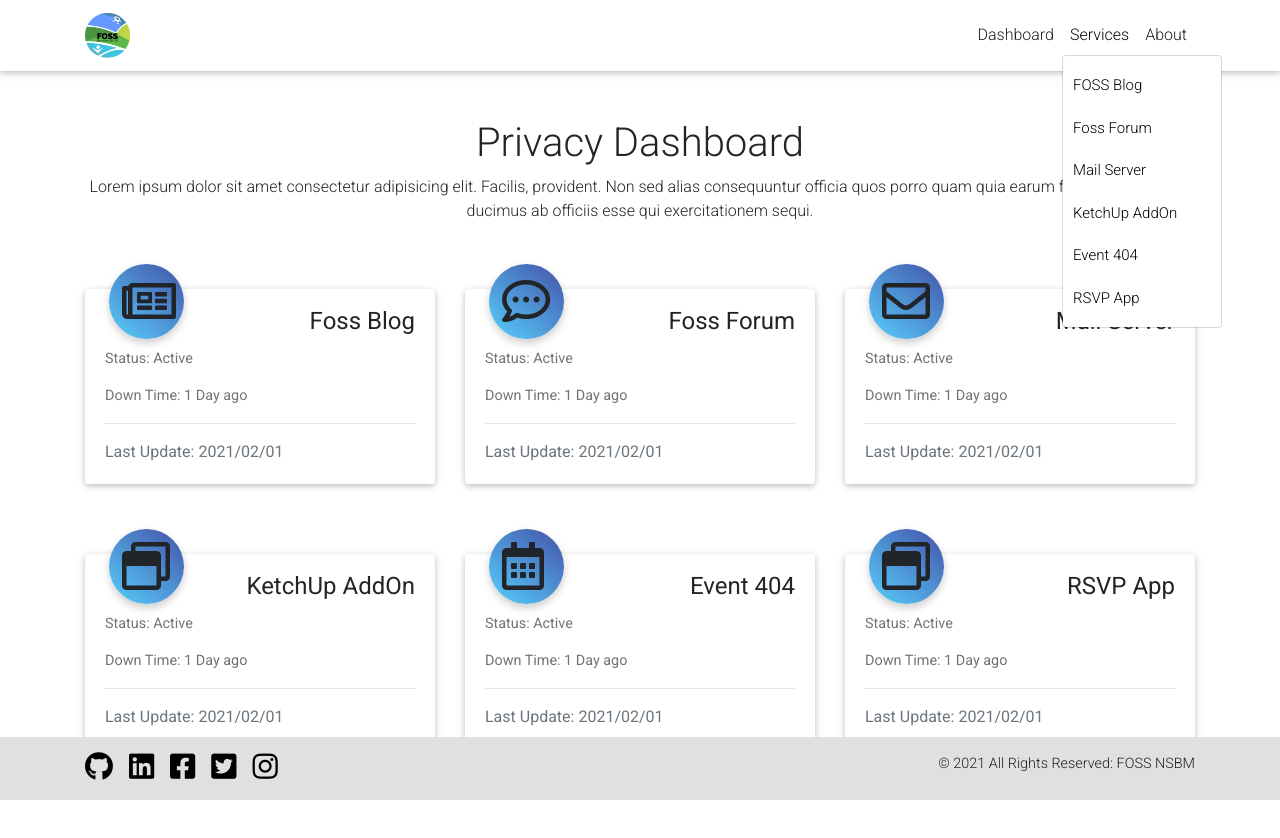
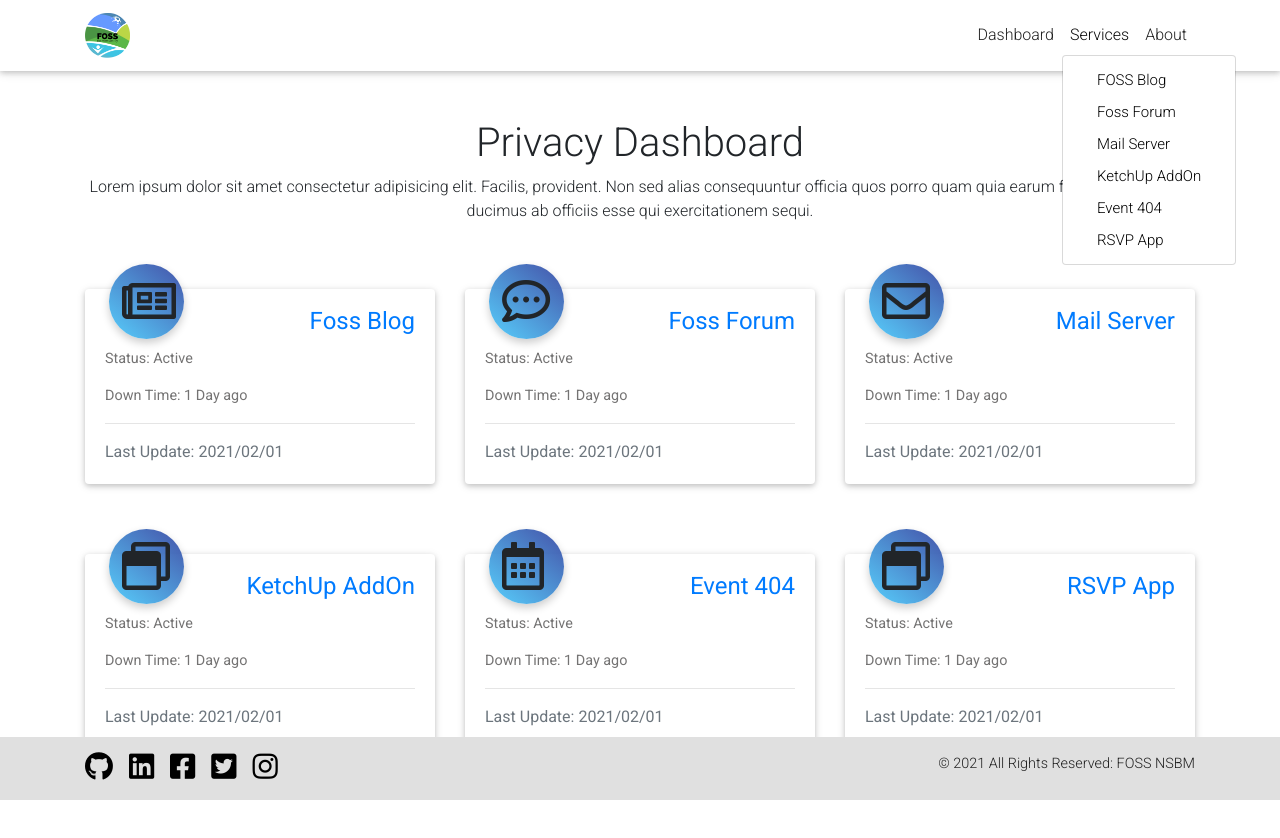
Before and after one commit to fossnsbm/Privacy-Dashboad, a React (Create React App) app: page / in a window 1280 px wide. Both pictures are taken after a click on the element "Services". Shown: the top 838 px of the page. Built offline with nearby package versions, Linux system fonts and the light colour scheme.

Commit message:
Routing add for the card

```diff
--- a/src/App.js
+++ b/src/App.js
@@ -1,64 +1,26 @@
-import React, { Component } from "react";
-import { BrowserRouter, Route, Switch } from "react-router-dom";
-
-import Card from "./Components/Card/Card";
-import Nav from "./Components/NavBar/Nav";
-import Content from "./Components/Content/Content";
-import About from "./Components/pages/about/about.jsx";
-import Blog from "./Components/pages/blog/Blog.jsx";
-import Footer from "./Components/Footer/Footer";
-import MailServer from "./Components/pages/mailServer/mailServer";
-import Forum from "./Components/pages/forum/forum";
-import KetchUp from "./Components/pages/ketchUp/ketchUp";
-import Event404 from "./Components/pages/event404/event404";
-import RSVPapp from "./Components/pages/RSVP/RSVPapp";
+import React from "react";
+import { BrowserRouter as Router, Switch } from "react-router-dom";
 
 import './App.css';
+import Nav from "./Components/NavBar/Nav";
+import Footer from "./Components/Footer/Footer";
+import routes, { RoutWithSubRoutes } from './routes'
 
-export default class App extends Component {
-  render() {
-    return (
-      <div>
+export default function App() {
+  return (
+    <div>
         <div className='app'>
-        <BrowserRouter>
+        <Router>
           <Nav />
           <Switch>
-            <Route path="/about">
-              <About />
-            </Route>
-            <Route path="/Blog">
-              <Blog />
-            </Route>
-
-            <Route path="/forum">
-              <Forum />
-            </Route>
-
-            <Route path="/mailserver">
-              <MailServer />
-            </Route>
-
-            <Route path="/ketchup">
-              <KetchUp />
-            </Route>
-
-            <Route path="/event404">
-              <Event404 />
-            </Route>
-
-            <Route path="/rsvp">
-              <RSVPapp />
-            </Route>
-
-            <Route path="/">
-              <Content />
-              <Card />
-            </Route>
+              {routes.map((route, i) => (
+                <RoutWithSubRoutes key={i} {...route} />
+              )
+              )}
           </Switch>
-        </BrowserRouter>
+        </Router>
         </div>
         <Footer/>
       </div>
-    );
-  }
+  )
 }
--- a/src/Components/Card/CardItem.jsx
+++ /dev/null
@@ -1,28 +0,0 @@
-import { MDBCard, MDBCardBody, MDBCardText, MDBCardTitle } from 'mdbreact'
-import React, { Component } from 'react'
-import {MDBCol, MDBCardHeader} from 'mdbreact';
-
-export default class CardItem extends Component {
-    render() {
-        return (
-            <React.Fragment>
-                <MDBCol sm="12" md="6" lg="4">
-                    <MDBCard className="mcard">
-                        <MDBCardHeader className="view view-cascade gradient-card-header blue-gradient-rgba py-2 mx-4 mb-3 mcardheader">
-                            <i className={`${this.props.icon} fa-3x ico`}></i>
-                        </MDBCardHeader>
-                        <MDBCardBody cascade className="text-right">
-                            <MDBCardTitle className="mcardtitle">{this.props.title}</MDBCardTitle>
-                            <MDBCardText className="mcardtext">{`Status: ${this.props.status}`}</MDBCardText>
-                            <MDBCardText className="mcardtext">{`Down Time: ${this.props.downTime}`}</MDBCardText>
-                            <hr/>
-                            <div className="text-left text-muted">
-                                {`Last Update: ${this.props.lastUpdate}`}
-                            </div>
-                        </MDBCardBody>
-                    </MDBCard>
-                </MDBCol>
-            </React.Fragment>
-        )
-    }
-}
--- a/src/Components/NavBar/Nav.jsx
+++ b/src/Components/NavBar/Nav.jsx
@@ -62,20 +62,21 @@
                         Services
                     </MDBDropdownToggle>
                     <MDBDropdownMenu className="dropdown-default">
-                      <MDBDropdownItem href="/Blog">FOSS Blog</MDBDropdownItem>
-                      <MDBDropdownItem href="/forum">
-                        Foss Forum
+                      <MDBDropdownItem><Link to="/blog">FOSS Blog</Link></MDBDropdownItem>
+
+                      <MDBDropdownItem>
+                        <Link to="/forum">Foss Forum</Link>
                       </MDBDropdownItem>
-                      <MDBDropdownItem href="/mailserver">
-                        Mail Server
+                      <MDBDropdownItem>
+                        <Link to="/mailserver">Mail Server</Link>
                       </MDBDropdownItem>
-                      <MDBDropdownItem href="/ketchup">
-                        KetchUp AddOn
+                      <MDBDropdownItem>
+                        <Link to="/ketchup">KetchUp AddOn</Link>
                       </MDBDropdownItem>
-                      <MDBDropdownItem href="event404">
-                        Event 404
+                      <MDBDropdownItem>
+                        <Link to="/event404">Event 404</Link>
                       </MDBDropdownItem>
-                      <MDBDropdownItem href="/rsvp">RSVP App</MDBDropdownItem>
+                      <MDBDropdownItem><Link to="/rsvp">RSVP App</Link></MDBDropdownItem>
                     </MDBDropdownMenu>
                   </MDBDropdown>
                 </MDBNavItem>
--- a/src/Components/pages/about/content.jsx
+++ b/src/Components/pages/about/content.jsx
@@ -5,9 +5,7 @@
   return (
     <>
       <div className="container ">
-        <h2 className="font-size-lg-3 font-size-sm-2 font-size-1 mb-4 ">
           <h1 className="topic">About page</h1>
-        </h2>
       </div>
 
       <h6 className="container mb-4">
--- a/src/Components/Card/Card.jsx
+++ b/src/Components/pages/landingPage/Card/Card.jsx
@@ -16,7 +16,8 @@
                     title: 'Foss Blog',
                     status: 'Active',
                     downTime: '1 Day ago',
-                    lastUpdate: '2021/02/01'
+                    lastUpdate: '2021/02/01',
+                    path: '/blog'
                 },
                 {
                     id: 2,
@@ -24,7 +25,8 @@
                     title: 'Foss Forum',
                     status: 'Active',
                     downTime: '1 Day ago',
-                    lastUpdate: '2021/02/01'
+                    lastUpdate: '2021/02/01',
+                    path: '/forum'
                 },
                 {
                     id: 3,
@@ -32,7 +34,8 @@
                     title: 'Mail Server',
                     status: 'Active',
                     downTime: '1 Day ago',
-                    lastUpdate: '2021/02/01'
+                    lastUpdate: '2021/02/01',
+                    path: '/mailserver'
                 },
                 {
                     id: 4,
@@ -40,7 +43,8 @@
                     title: 'KetchUp AddOn',
                     status: 'Active',
                     downTime: '1 Day ago',
-                    lastUpdate: '2021/02/01'
+                    lastUpdate: '2021/02/01',
+                    path: '/ketchup'
                 },
                 {
                     id: 5,
@@ -48,7 +52,8 @@
                     title: 'Event 404',
                     status: 'Active',
                     downTime: '1 Day ago',
-                    lastUpdate: '2021/02/01'
+                    lastUpdate: '2021/02/01',
+                    path: '/event404'
                 },
                 {
                     id: 6,
@@ -56,7 +61,8 @@
                     title: 'RSVP App',
                     status: 'Active',
                     downTime: '1 Day ago',
-                    lastUpdate: '2021/02/01'
+                    lastUpdate: '2021/02/01',
+                    path: '/rsvp'
                 }
             ]
         }
@@ -72,6 +78,7 @@
                 status={detail.status}
                 downTime={detail.downTime}
                 lastUpdate={detail.lastUpdate}
+                path={detail.path}
                 />
             );
         });
--- /dev/null
+++ b/src/Components/pages/landingPage/Card/CardItem.jsx
@@ -0,0 +1,32 @@
+import { MDBCard, MDBCardBody, MDBCardText, MDBCardTitle } from 'mdbreact'
+import React, { Component } from 'react'
+import {MDBCol, MDBCardHeader} from 'mdbreact';
+import { Link } from 'react-router-dom';
+
+export default class CardItem extends Component {
+    render() {
+        return (
+            <React.Fragment>
+                <MDBCol sm="12" md="6" lg="4">
+
+                        <MDBCard className="mcard">
+                            <MDBCardHeader className="view view-cascade gradient-card-header blue-gradient-rgba py-2 mx-4 mb-3 mcardheader">
+                                <i className={`${this.props.icon} fa-3x ico`}></i>
+                            </MDBCardHeader>
+                            <Link to={`${this.props.path}`}>
+                            <MDBCardBody cascade className="text-right">
+                                <MDBCardTitle className="mcardtitle">{this.props.title}</MDBCardTitle>
+                                <MDBCardText className="mcardtext">{`Status: ${this.props.status}`}</MDBCardText>
+                                <MDBCardText className="mcardtext">{`Down Time: ${this.props.downTime}`}</MDBCardText>
+                                <hr/>
+                                <div className="text-left text-muted">
+                                    {`Last Update: ${this.props.lastUpdate}`}
+                                </div>
+                            </MDBCardBody>
+                            </Link>
+                        </MDBCard>
+                </MDBCol>
+            </React.Fragment>
+        )
+    }
+}
--- /dev/null
+++ b/src/Components/pages/landingPage/LandingPage.jsx
@@ -0,0 +1,13 @@
+import React from 'react'
+
+import Card from "./Card/Card";
+import Content from "./Content/Content";
+
+export default function LandingPage() {
+    return (
+        <div>
+            <Content />
+            <Card />
+        </div>
+    )
+}
--- /dev/null
+++ b/src/routes.jsx
@@ -0,0 +1,61 @@
+import { Route } from "react-router-dom";
+
+import LandingPage from './Components/pages/landingPage/LandingPage'
+import About from "./Components/pages/about/about.jsx";
+import Blog from "./Components/pages/blog/Blog.jsx";
+import MailServer from "./Components/pages/mailServer/mailServer";
+import Forum from "./Components/pages/forum/forum";
+import KetchUp from "./Components/pages/ketchUp/ketchUp";
+import Event404 from "./Components/pages/event404/event404";
+import RSVPapp from "./Components/pages/RSVP/RSVPapp";
+
+const routes = [
+
+    {
+        path: '/about',
+        component: About
+    },
+    {
+        path: '/blog',
+        component: Blog
+    },
+    {
+        path: '/forum',
+        component: Forum
+    },
+    {
+        path: '/mailserver',
+        component: MailServer
+    },
+    {
+        path: '/ketchup',
+        component: KetchUp
+    },
+    {
+        path: '/event404',
+        component: Event404
+    },
+    {
+        path: '/rsvp',
+        component: RSVPapp
+    },
+    {
+        path: '/',
+        component: LandingPage
+    },
+]
+
+export function RoutWithSubRoutes(route) {
+    return (
+
+            <Route
+                path={route.path}
+                render={props => (
+                    <route.component {...props} routes={route} />
+                )}
+            />
+
+    )
+}
+
+export default routes
```
Also changed, not shown: src/Components/pages/landingPage/Card/CardStyle.css (renamed from src/Components/Card/CardStyle.css), src/Components/pages/landingPage/Content/Content.css (renamed from src/Components/Content/Content.css), src/Components/pages/landingPage/Content/Content.jsx (renamed from src/Components/Content/Content.jsx).
